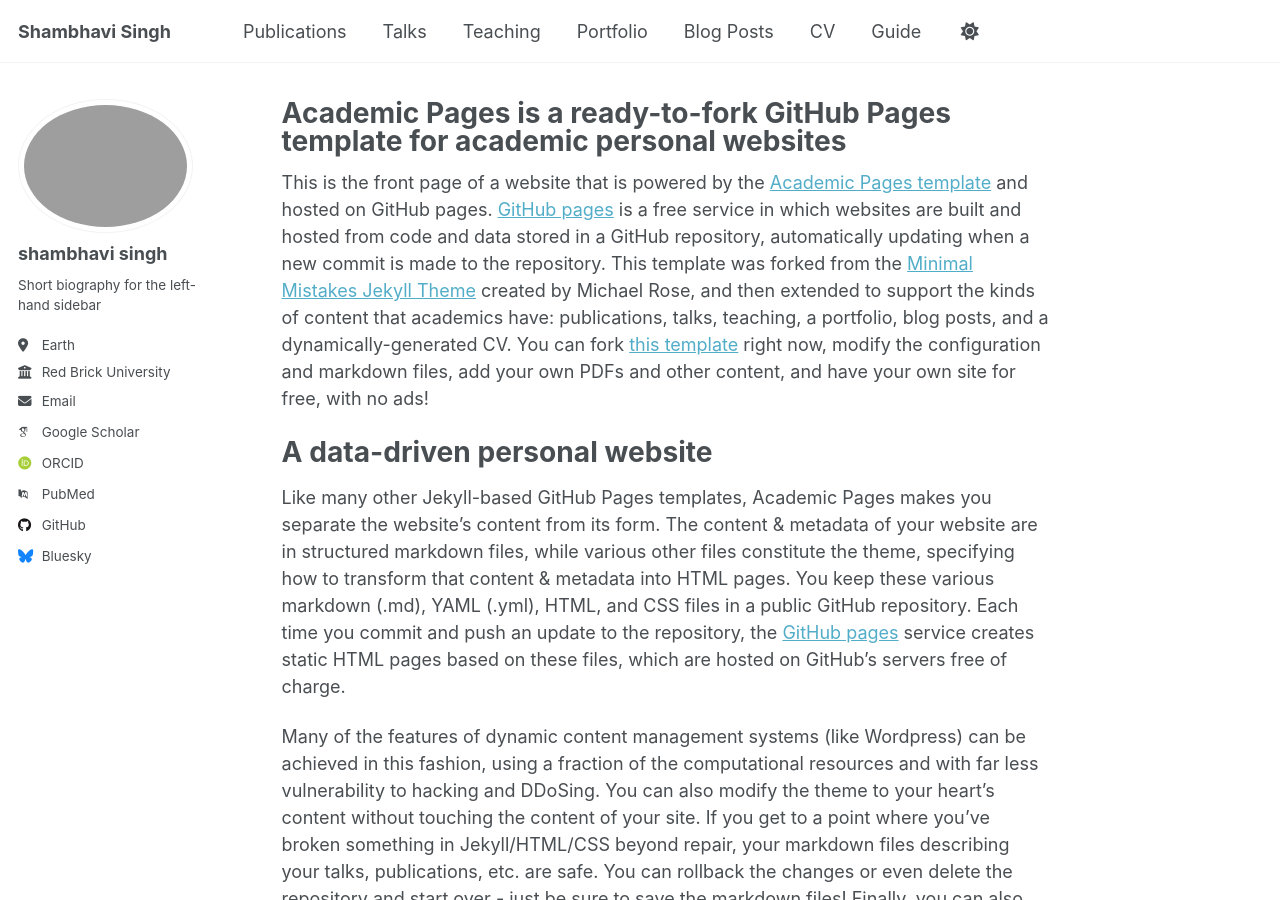
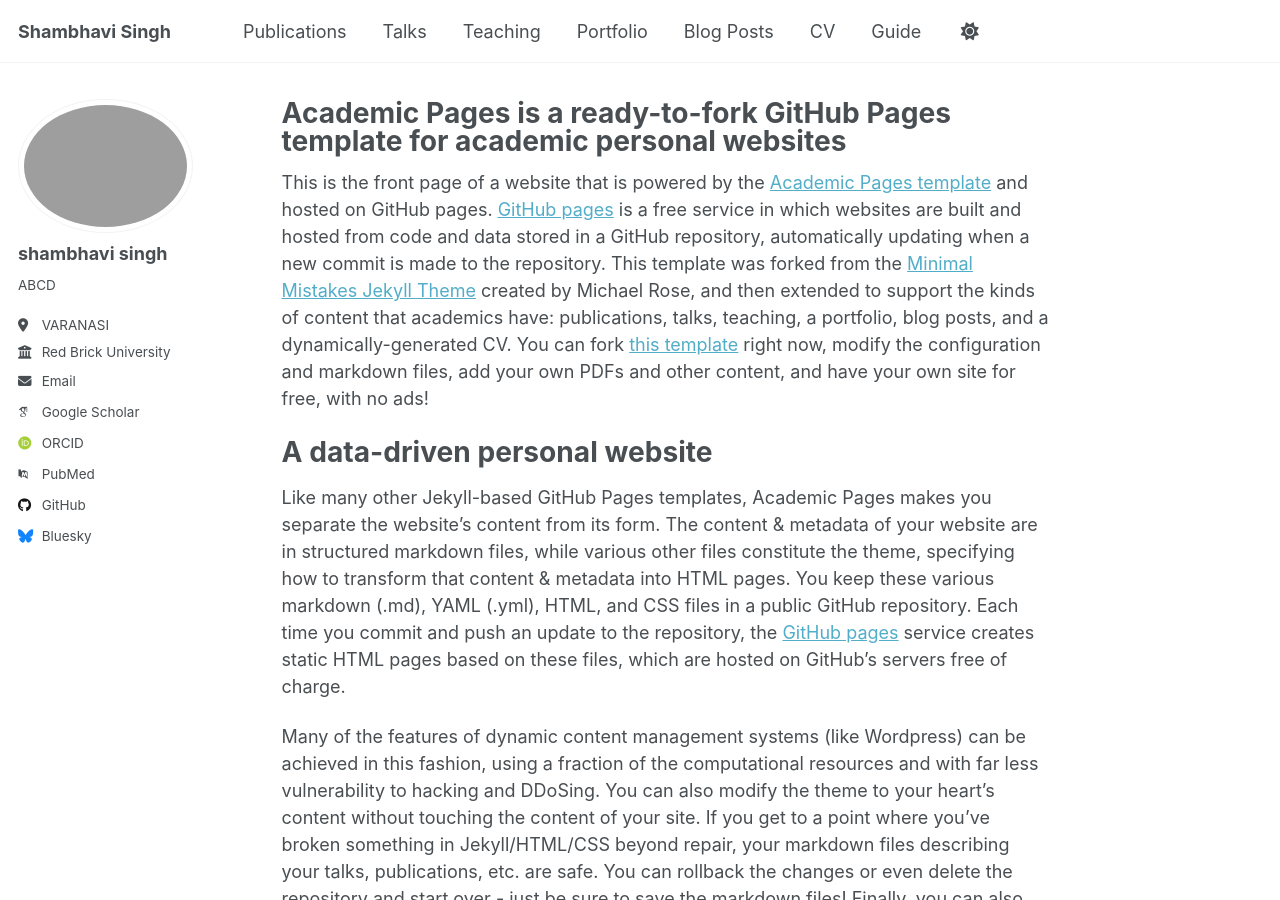
Before and after one commit to shambhavisingh010/shambhavisingh010.github.io, a Jekyll site: the page built from _pages/about.md, in a window 1280 px wide and 900 px high. Built offline with Jekyll 4.4.1, drawn with Linux system fonts in a browser that asks for light colours; some web fonts are replaced.

Commit message:
Update _config.yml

```diff
--- a/_config.yml
+++ b/_config.yml
@@ -25,8 +25,8 @@ author:
   avatar           : "shamprofile.png"
   name             : "shambhavi singh"
   pronouns         : # example: "she/her"
-  bio              : "Short biography for the left-hand sidebar"
-  location         : "Earth"
+  bio              : "ABCD"
+  location         : "VARANASI"
   employer         : "Red Brick University"
   uri              : # URL
   email            : "none@example.org"
```
